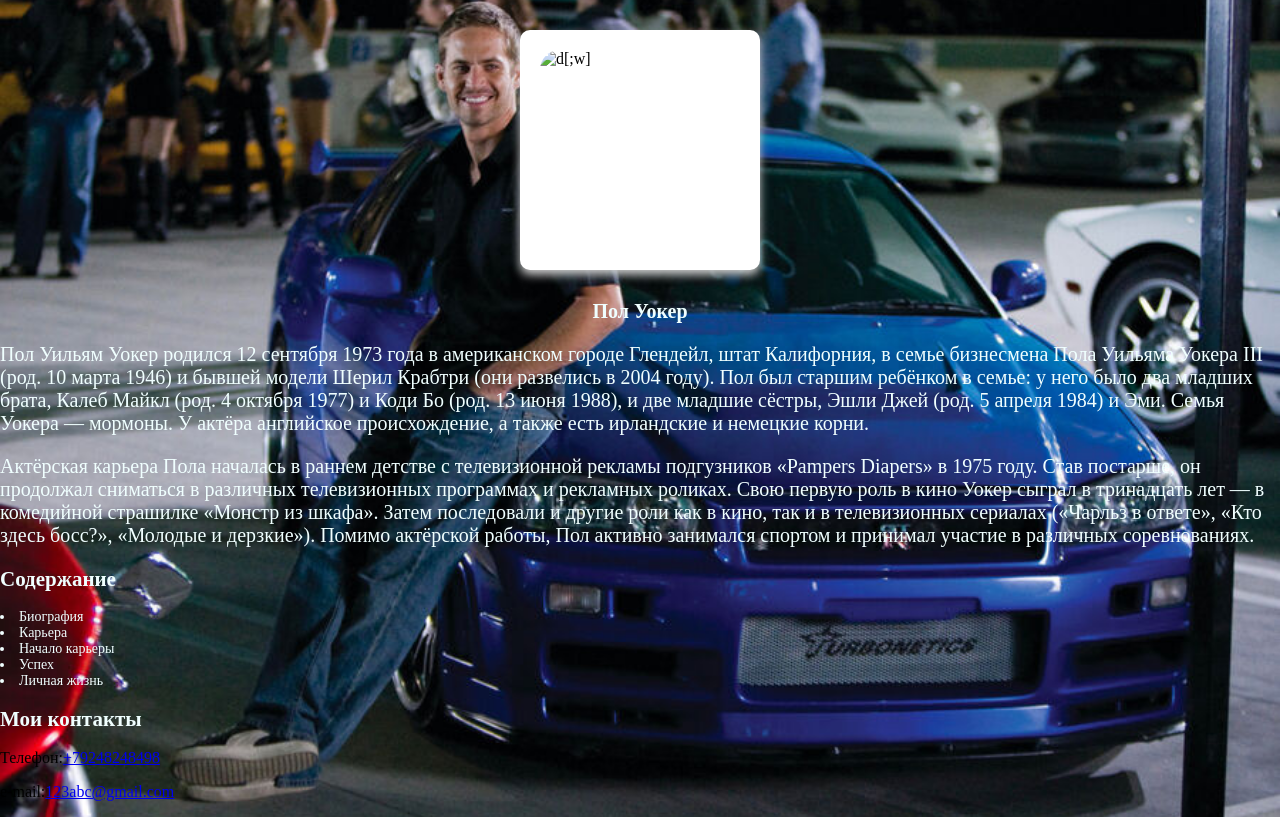
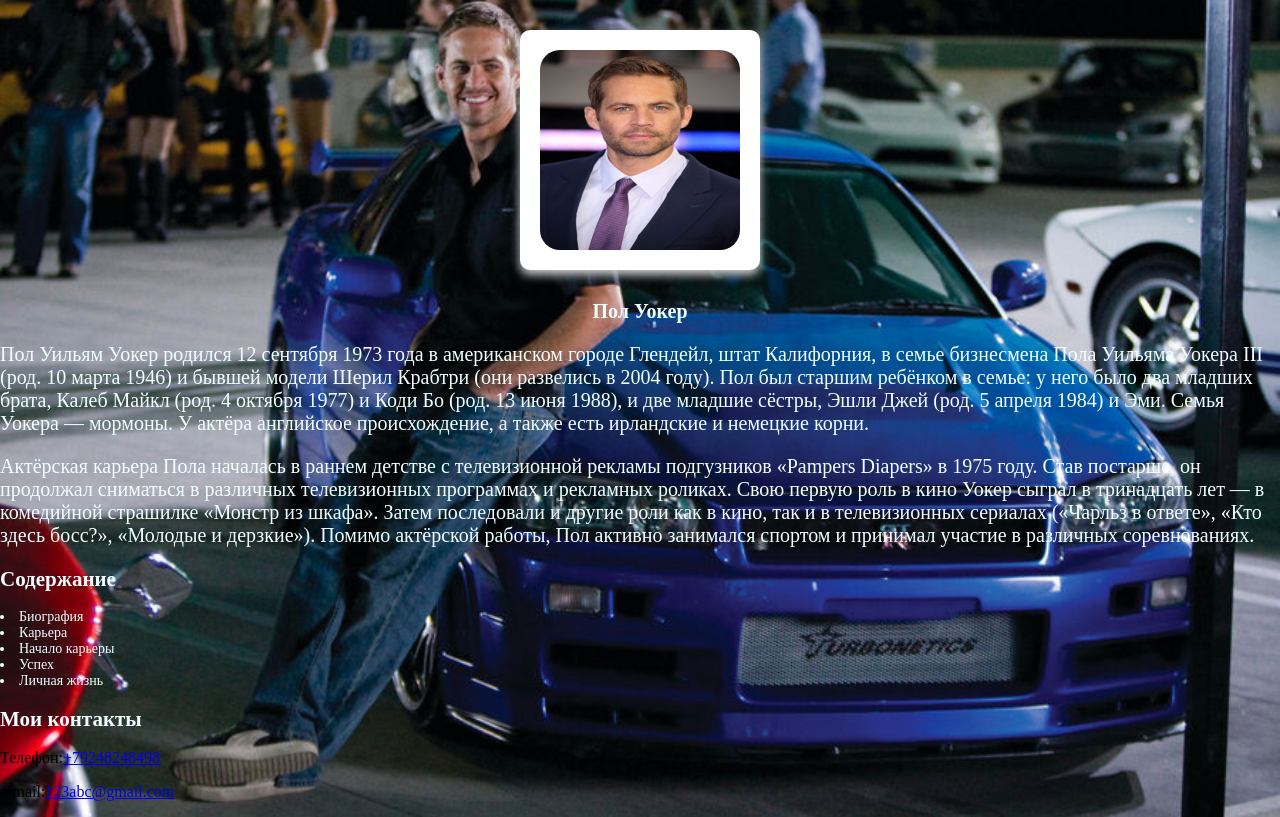
Before and after one commit to 1233username/1233username.github.io, a plain HTML site: page index.html in a window 1280 px wide. Drawn offline with Linux system fonts and the light colour scheme; files whose address does not match are found by name.

Commit message:
Update index.html

```diff
--- a/index.html
+++ b/index.html
@@ -7,7 +7,7 @@
 </head>
 <body>
     <div class="a1">
-      <img src="img/208609.jpg" alt="d[;w]" class="a2">
+      <img src="208609.jpg" alt="d[;w]" class="a2">
     </div>
     <h1 class="a3">Пол Уокер</h1>
     <div class="a4">
```
